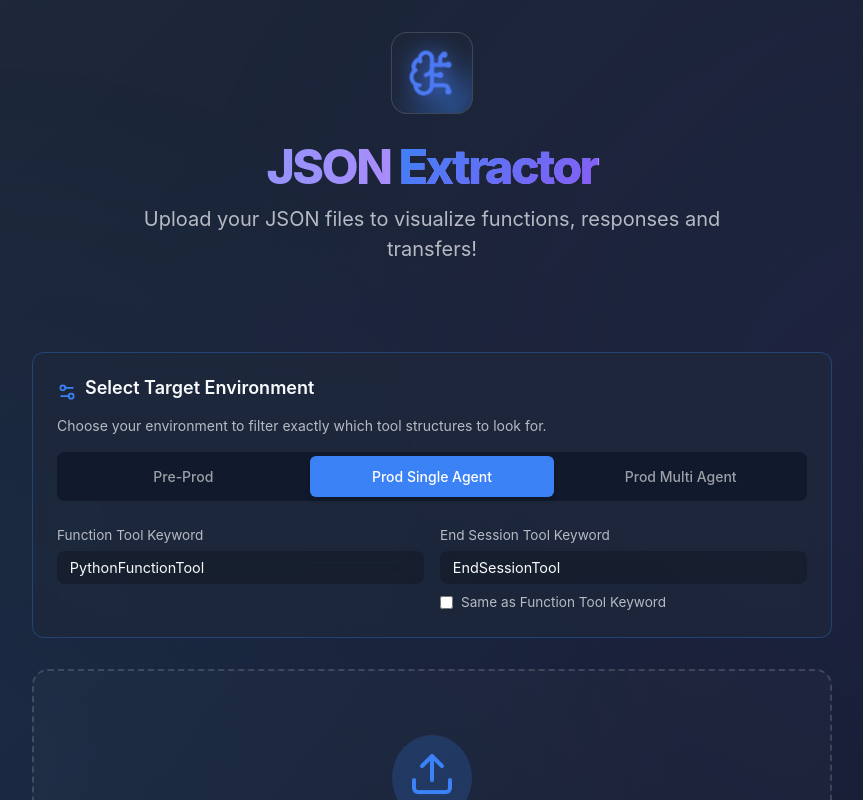
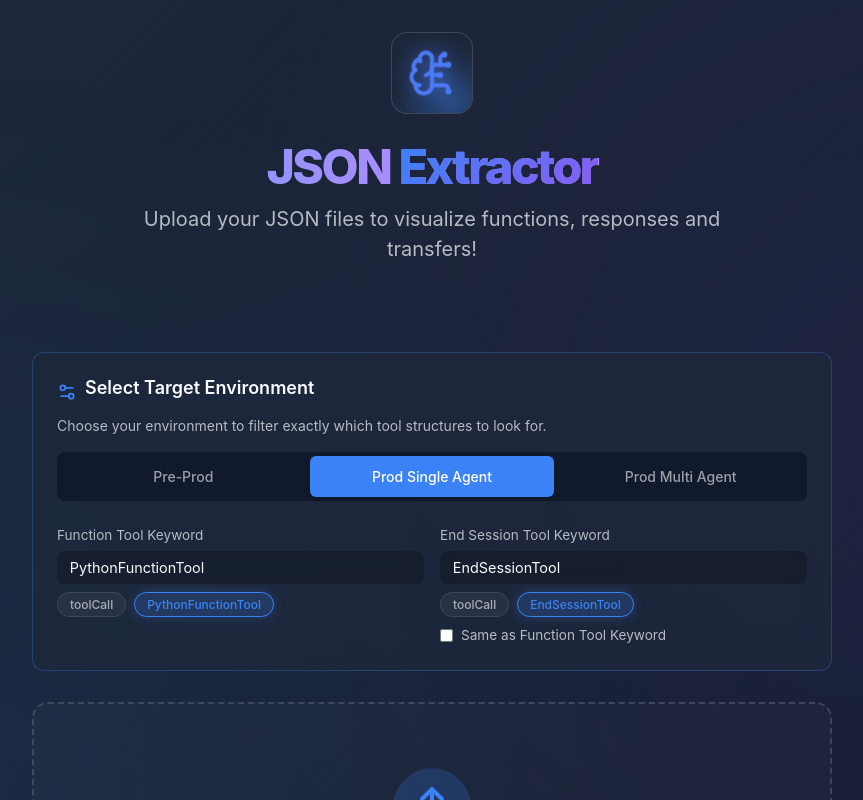
Before and after one commit to ruimartins23/JSON_organizer, a React (Vite) app: page / in a window 1280 px wide. Both pictures are taken after a click on the button "Prod Single Agent". Shown: the top 800 px of the page, without its empty margins (208-1071 px from the left). Built offline with nearby package versions, Linux system fonts and the light colour scheme.

Commit message:
Removed duplicated end_session and added chips for quick keyword insertion

```diff
--- a/src/components/Dropzone.tsx
+++ b/src/components/Dropzone.tsx
@@ -12,7 +12,7 @@ export function Dropzone({ onFileParsed }: DropzoneProps) {
   const [pastedText, setPastedText] = useState('');
   const [mode, setMode] = useState<EnvironmentMode>('pre-prod');
   const [functionKeyword, setFunctionKeyword] = useState('toolCall');
-  const [transferKeyword, setTransferKeyword] = useState('TransferToAgentTool');
+  const [transferKeyword, setTransferKeyword] = useState('agentTransfer');
   const [endSessionKeyword, setEndSessionKeyword] = useState('EndSessionTool');
   const [sameAsFunction, setSameAsFunction] = useState(false);
 
@@ -135,6 +135,20 @@ export function Dropzone({ onFileParsed }: DropzoneProps) {
               className="glass"
               style={{ width: '100%', padding: '0.5rem 0.8rem', borderRadius: '0.5rem', border: '1px solid var(--border-glass)', background: 'rgba(0,0,0,0.2)', color: 'var(--text-foreground)', fontSize: '0.9rem' }}
             />
+            <div style={{ display: 'flex', gap: '0.5rem', marginTop: '0.5rem' }}>
+              <button
+                onClick={(e) => { e.stopPropagation(); setFunctionKeyword('toolCall'); }}
+                className={`keyword-chip ${functionKeyword === 'toolCall' ? 'active' : ''}`}
+              >
+                toolCall
+              </button>
+              <button
+                onClick={(e) => { e.stopPropagation(); setFunctionKeyword('PythonFunctionTool'); }}
+                className={`keyword-chip ${functionKeyword === 'PythonFunctionTool' ? 'active' : ''}`}
+              >
+                PythonFunctionTool
+              </button>
+            </div>
           </div>
           {mode === 'prod multi agent' && (
             <div style={{ flex: 1, minWidth: '200px' }}>
@@ -144,7 +158,7 @@ export function Dropzone({ onFileParsed }: DropzoneProps) {
               <input
                 type="text"
                 value={transferKeyword}
-                placeholder="TransferToAgentTool"
+                placeholder="agentTransfer"
                 onChange={(e) => setTransferKeyword(e.target.value)}
                 className="glass"
                 style={{ width: '100%', padding: '0.5rem 0.8rem', borderRadius: '0.5rem', border: '1px solid var(--border-glass)', background: 'rgba(0,0,0,0.2)', color: 'var(--text-foreground)', fontSize: '0.9rem' }}
@@ -165,6 +179,22 @@ export function Dropzone({ onFileParsed }: DropzoneProps) {
                 className="glass"
                 style={{ width: '100%', padding: '0.5rem 0.8rem', borderRadius: '0.5rem', border: '1px solid var(--border-glass)', background: 'rgba(0,0,0,0.2)', color: 'var(--text-foreground)', fontSize: '0.9rem', opacity: sameAsFunction ? 0.5 : 1 }}
               />
+              {!sameAsFunction && (
+                <div style={{ display: 'flex', gap: '0.5rem', marginTop: '0.5rem' }}>
+                  <button
+                    onClick={(e) => { e.stopPropagation(); setEndSessionKeyword('toolCall'); }}
+                    className={`keyword-chip ${endSessionKeyword === 'toolCall' ? 'active' : ''}`}
+                  >
+                    toolCall
+                  </button>
+                  <button
+                    onClick={(e) => { e.stopPropagation(); setEndSessionKeyword('EndSessionTool'); }}
+                    className={`keyword-chip ${endSessionKeyword === 'EndSessionTool' ? 'active' : ''}`}
+                  >
+                    EndSessionTool
+                  </button>
+                </div>
+              )}
               <label style={{ display: 'flex', alignItems: 'center', gap: '0.5rem', marginTop: '0.5rem', fontSize: '0.85rem', color: 'rgba(248,250,252,0.7)', cursor: 'pointer' }}>
                 <input
                   type="checkbox"
--- a/src/index.css
+++ b/src/index.css
@@ -297,6 +297,31 @@ input, textarea {
 @keyframes floatIcon {
   0%, 100% { transform: translateY(0); }
   50% { transform: translateY(-8px); }
+}
+
+.keyword-chip {
+  cursor: pointer;
+  font-family: inherit;
+  font-size: 0.75rem;
+  font-weight: 500;
+  padding: 0.25rem 0.75rem;
+  border-radius: 1rem;
+  border: 1px solid rgba(255,255,255,0.1);
+  background: rgba(255,255,255,0.05);
+  color: rgba(255,255,255,0.6);
+  transition: all 0.2s cubic-bezier(0.4, 0, 0.2, 1);
+}
+
+.keyword-chip:hover {
+  background: rgba(255,255,255,0.1);
+  color: rgba(255,255,255,0.8);
+}
+
+.keyword-chip.active {
+  border-color: var(--primary);
+  background: rgba(59, 130, 246, 0.2);
+  color: var(--primary);
+  box-shadow: 0 0 12px rgba(59, 130, 246, 0.3);
 }
 
 .dropzone-title {
--- a/src/utils/parser.ts
+++ b/src/utils/parser.ts
@@ -186,6 +186,9 @@ export function parseAITrainingJSON(
       if (!toolResp && obj.pythonfunctiontool) {
         toolResp = obj.pythonfunctiontool.response || obj.pythonfunctiontool.toolResponse || obj.pythonfunctiontool.tool_response || obj.pythonfunctiontool.content;
       }
+      if (!toolResp && obj.endsessiontool) {
+        toolResp = obj.endsessiontool.response || obj.endsessiontool.toolResponse || obj.endsessiontool.tool_response || obj.endsessiontool.content;
+      }
 
       if (toolResp && typeof toolResp === 'object' && toolResp.response) {
         toolResp = toolResp.response;
@@ -218,6 +221,8 @@ export function parseAITrainingJSON(
              raw: { agent: currentAgent, ...obj }
            });
         } else if (category === 'endsessiontool') {
+           // Only show endsessiontool if it has result: done
+           if (toolResp && toolResp.result && toolResp.result.toLowerCase() === 'done') {
              events.push({
                id: extractId(obj) || generateId(),
                type: 'endsession',
@@ -226,6 +231,7 @@ export function parseAITrainingJSON(
                response: toolResp,
                raw: { agent: currentAgent, ...obj }
              });
+           }
         }
       }
       else if (mode === 'prod multi agent') {
@@ -240,6 +246,8 @@ export function parseAITrainingJSON(
              raw: { agent: currentAgent, ...obj }
            });
         } else if (category === 'endsessiontool') {
+           // Only show endsessiontool if it has result: done
+           if (toolResp && toolResp.result && toolResp.result.toLowerCase() === 'done') {
              events.push({
                id: extractId(obj) || generateId(),
                type: 'endsession',
@@ -248,6 +256,7 @@ export function parseAITrainingJSON(
                response: toolResp,
                raw: { agent: currentAgent, ...obj }
              });
+           }
         } else if (category === 'transfertoagenttool') {
            events.push({
              id: extractId(obj) || generateId(),
```
Lines whose indentation alone changed are shown as unchanged.
